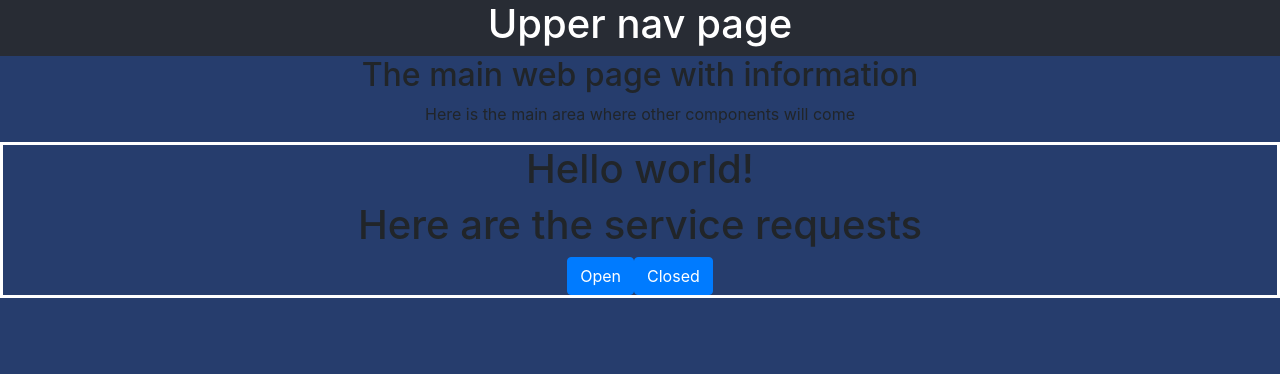
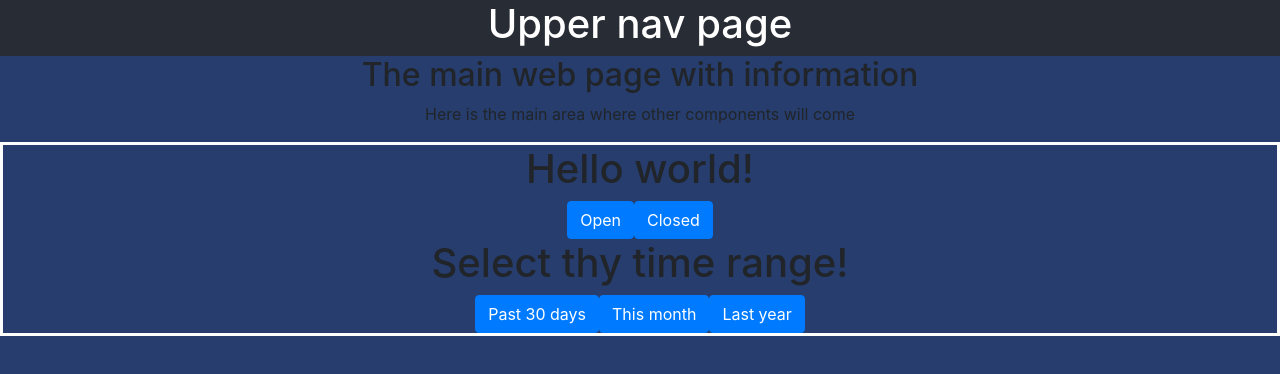
Before and after one commit to aarni-k/helsinki-pilalla, a React (Create React App) app: page / in a window 1280 px wide. Shown: the top 374 px of the page. Built offline with nearby package versions, Linux system fonts and the light colour scheme; no server answers.

Commit message:
timerange selector for past 30 days

```diff
--- a/src/components/Main.js
+++ b/src/components/Main.js
@@ -2,6 +2,7 @@ import React, { Component } from 'react';
 import PrintServiceList from './PrintServiceList';
 import PrintServiceRequests from './PrintServiceRequests';
 import SelectStatus from './SelectStatus';
+import TimeRange from './TimeRange';
 
 
 class Main extends Component {
@@ -17,6 +18,9 @@ class Main extends Component {
         if (data.service_request_id !== null) {
             this.setState({serviceRequests:data})
         }
+        if (data.callbackid === "timerange") {
+            console.log("timerange incoming")
+        }
     }
 
     render() {
@@ -29,8 +33,9 @@ class Main extends Component {
                     <div className="InnerTopContent">
                         <h1>Hello world!</h1>
                         {/* <PrintServiceList/> */}
-                        <PrintServiceRequests callback={this.callbackFunction}/>
+                        {/* <PrintServiceRequests callback={this.callbackFunction}/> */}
                         <SelectStatus callback={this.callbackFunction}/>
+                        <TimeRange callback={this.callbackFunction}/>
                     </div>
                 </div>
 
--- /dev/null
+++ b/src/components/TimeRange.js
@@ -0,0 +1,36 @@
+import React, { Component } from 'react';
+import Button from 'react-bootstrap/Button';
+
+
+
+class TimeRange extends Component {
+
+    pastThirty = () => {
+        var end_date = new Date();
+        end_date = end_date.toISOString();
+
+        var start_date = new Date();
+        start_date.setMonth(start_date.getMonth()-1);
+        start_date = start_date.toISOString();
+
+        // start_date = start_date.toISOString();
+        console.log(end_date,"End Date")
+        console.log(start_date,"Start Date")
+        console.log("btnFifteen")
+        this.props.callback({callbackid:"timerange",end_date,start_date})
+    }
+
+
+    render() {
+        return (
+            <div>
+                <h1> Select thy time range!</h1>
+                <Button value="90" onClick={this.pastThirty}>Past 30 days</Button>
+                <Button value="month">This month</Button>
+                <Button value="lastYear">Last year</Button>
+            </div>
+        );
+    }
+}
+
+export default TimeRange;
```
